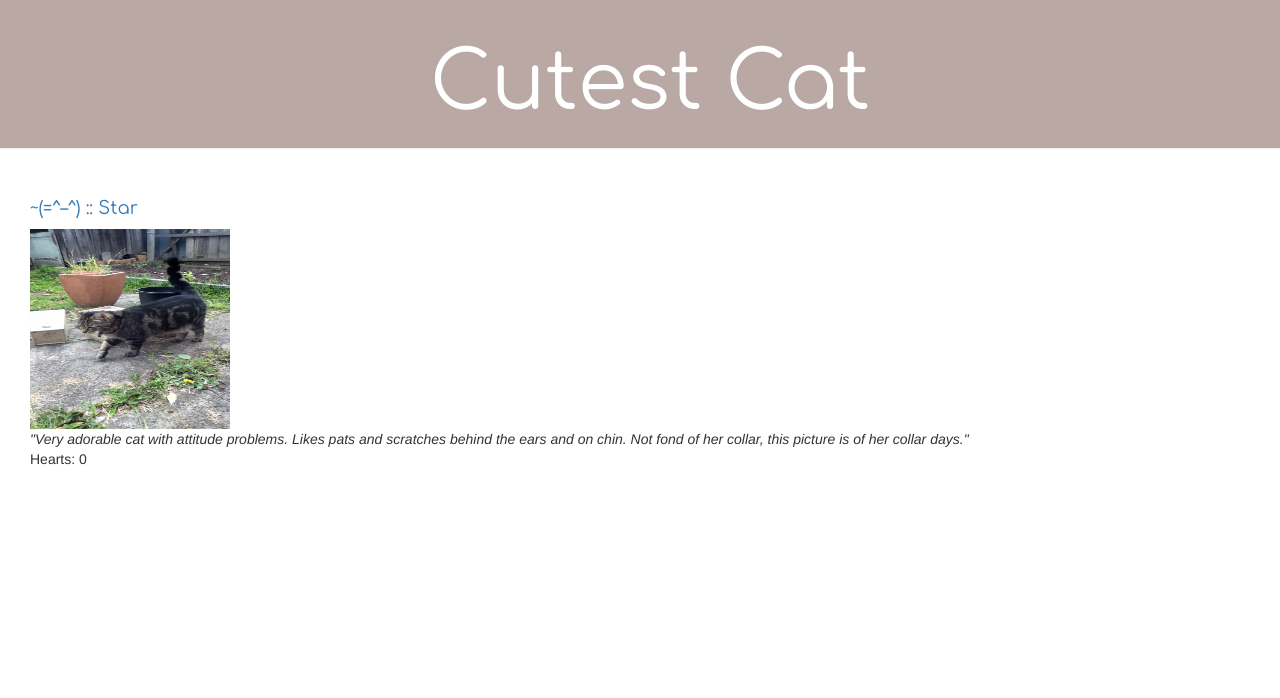
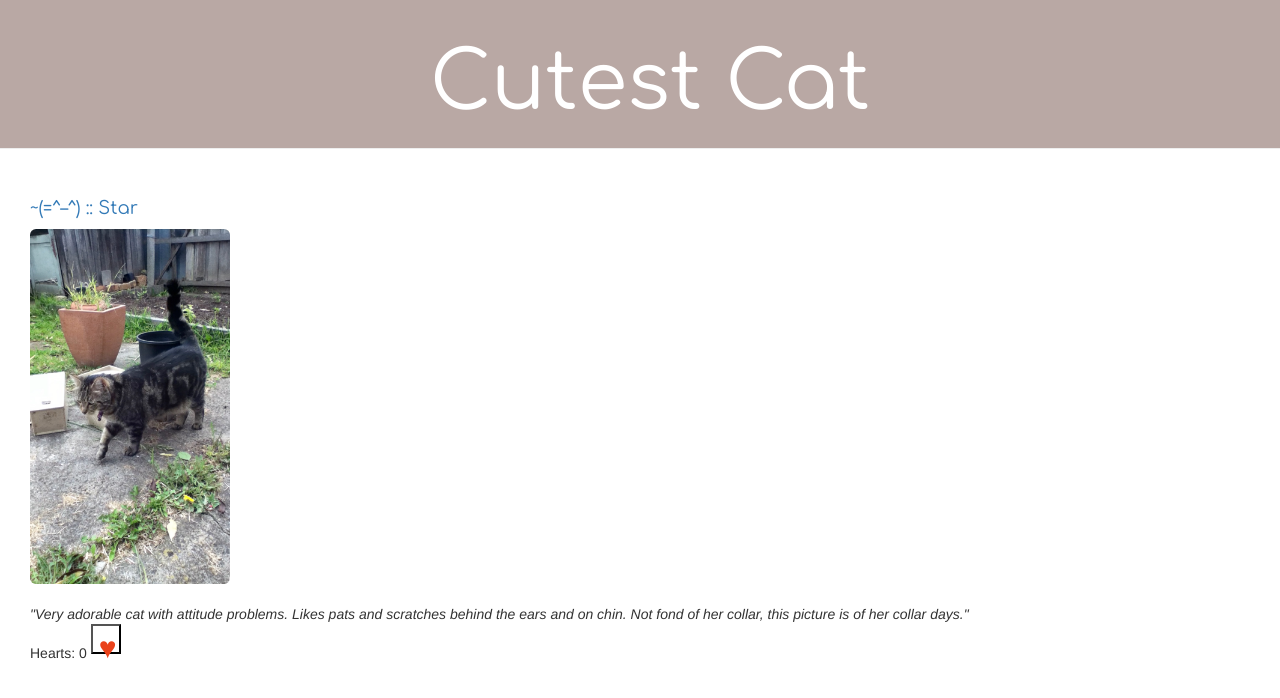
Before and after one commit to sakpals/CutestCat, a Django app: template catsite/catrater/templates/catrater/home_page.html in a window 1280 px wide. Shown: the top 698 px of the page. Run offline with Django 3.2, Linux system fonts and the light colour scheme; the template is opened without the code that fills it: values that come from a table or form of the project are taken from there, others are empty; data comes from the database, SQL or seed files in the repository; both versions use the stored data as it was after the commit; some libraries are stand-ins or nearby versions.

Commit message:
pic are stored locally

```diff
--- a/catsite/catrater/models.py
+++ b/catsite/catrater/models.py
@@ -7,7 +7,7 @@ class Cat(models.Model):
 	owner = models.ForeignKey('auth.User', on_delete=models.CASCADE)
 	name = models.CharField(max_length=200)
 	description = models.CharField(max_length=500)
-	photo = models.ImageField(max_length=150)
+	photo = models.ImageField(upload_to='cats')
 	upload_date = models.DateTimeField(blank=True, null=True)
 	hearts = models.IntegerField()
 
@@ -17,3 +17,6 @@ class Cat(models.Model):
 
 	def __str__(self):
 		return self.name
+
+	def like(self):
+		self.hearts += 1
--- a/catsite/catrater/static/css/homepage.css
+++ b/catsite/catrater/static/css/homepage.css
@@ -8,6 +8,13 @@
 	padding-left: 30px;
 }
 
+.heart-button {
+	background-color: #ffffff;
+	height: 30px;
+	width: 30px;
+	color: #ea421b;
+	font-size: 30px;
+}
 h1 {
 		color: black;
 		text-align: center;
--- a/catsite/catrater/templates/catrater/home_page.html
+++ b/catsite/catrater/templates/catrater/home_page.html
@@ -25,10 +25,10 @@
 			{% for cat in cats %}
 				<div>
 					<h4><a href=""> ~(=^–^) :: {{ cat.name }}</a></h4>
-					<img src= "{{ cat.photo }}" alt="Cat photo" height="200" width="200">
+					<img src= "{{ cat.photo.url }}" alt="cats" class="img-responsive img-rounded" width="200px" height="500px">
 					<br>
 					<em>"{{ cat.description|linebreaksbr }}"</em>
-					<p>Hearts: {{ cat.hearts }}</p>
+					<p>Hearts: {{ cat.hearts }}  <button type="button" class="heart-button">&hearts;</button></p>
 					<br><br>
 				</div>
 			{% endfor %}
--- a/catsite/catsite/settings.py
+++ b/catsite/catsite/settings.py
@@ -120,3 +120,6 @@ USE_TZ = True
 
 STATIC_URL = '/static/'
 STATIC_ROOT = os.path.join(BASE_DIR, 'static')
+
+MEDIA_URL = '/media/'
+MEDIA_ROOT = os.path.join(BASE_DIR, 'media')
--- a/catsite/catsite/urls.py
+++ b/catsite/catsite/urls.py
@@ -17,8 +17,13 @@ from django.contrib import admin
 from django.urls import path
 from django.conf.urls import url
 from django.conf.urls import include
+from django.conf.urls.static import static
+from django.conf import settings
 
 urlpatterns = [
     url(r'^admin/', admin.site.urls),
     url(r'', include('catrater.urls'))
 ]
+
+if settings.DEBUG:
+	urlpatterns += static(settings.MEDIA_URL, document_root=settings.MEDIA_ROOT)
```
Also changed, not shown: catsite/catrater/media/star.jpg (renamed from catsite/star.jpg), catsite/db.sqlite3, catsite/media/cats/star.jpg (added).
